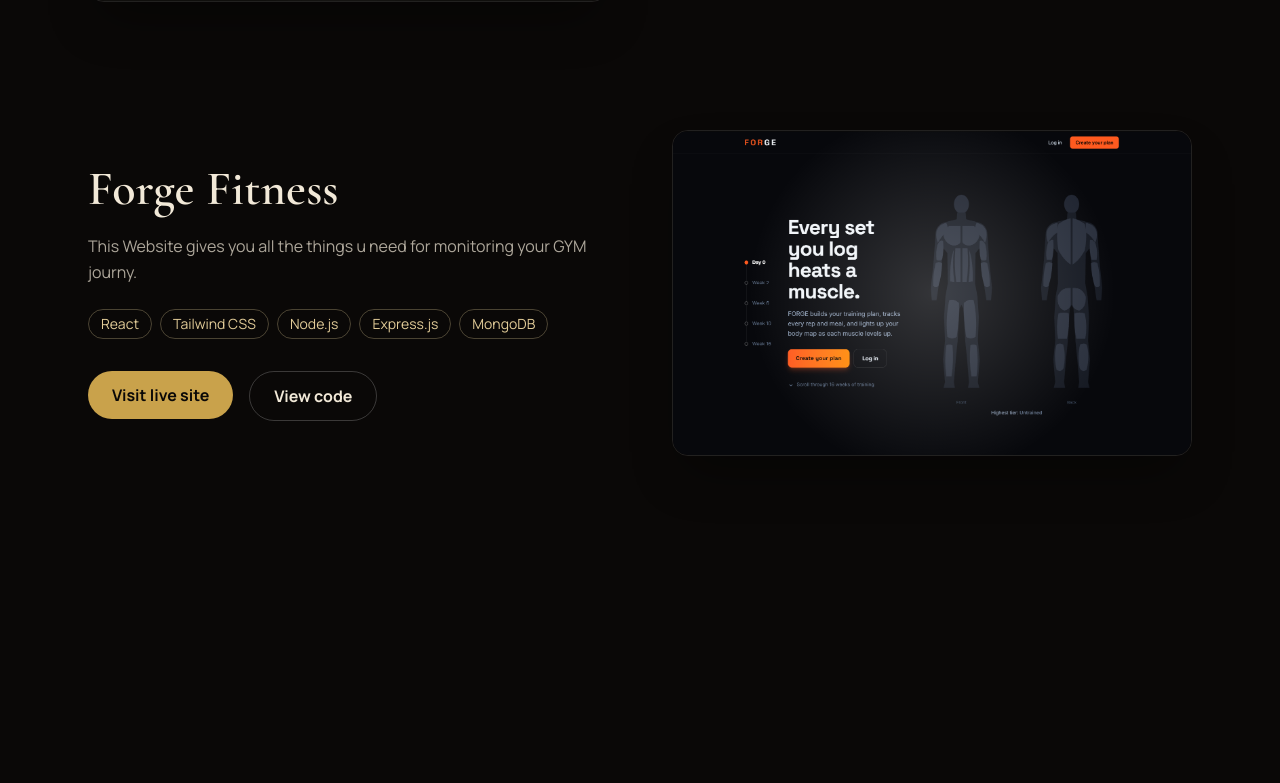
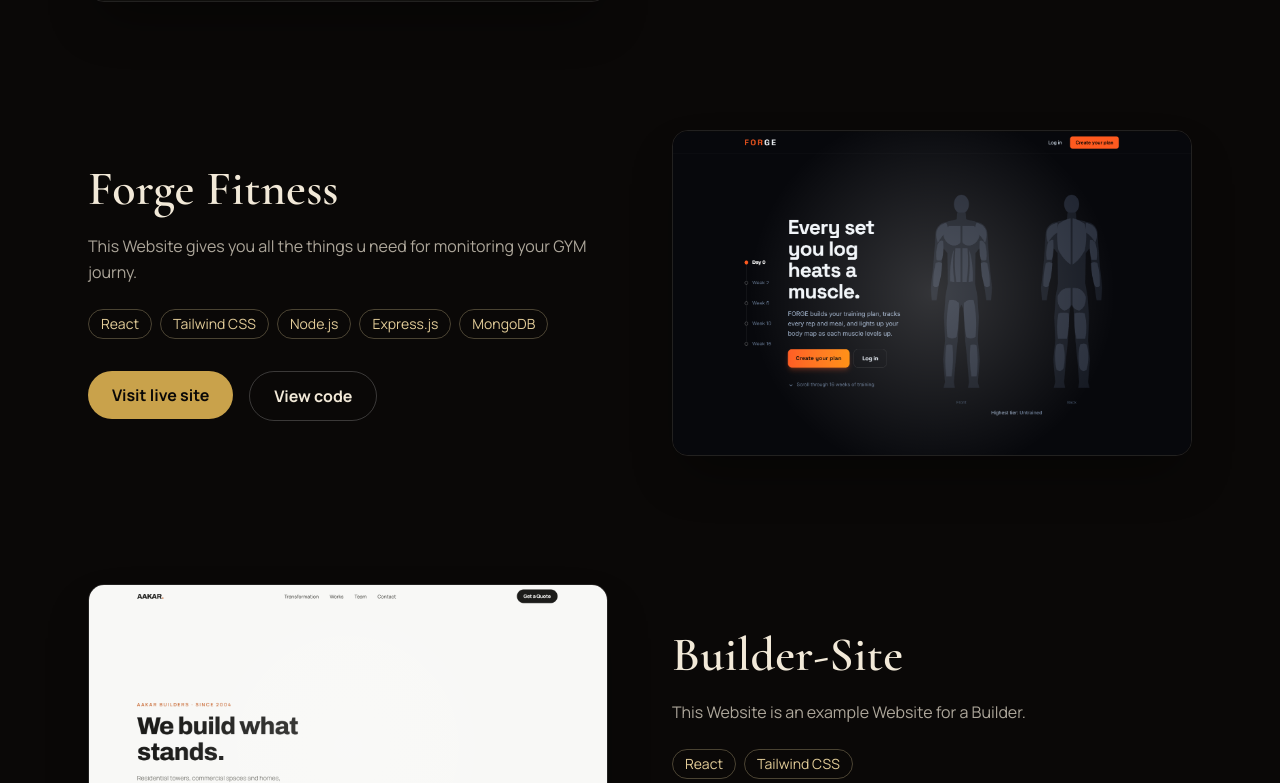
Before and after one commit to pablochomcobar1-ops/my-portfolio, a React (Vite) app: page / in a window 1280 px wide. Shown: the part 3309-4092 px from the top of the page. Built offline with nearby package versions, Linux system fonts and the light colour scheme.

Commit message:
Add new project

```diff
--- a/src/data/portfolio.js
+++ b/src/data/portfolio.js
@@ -41,4 +41,13 @@ export const projects = [
     github: "https://github.com/pablochomcobar1-ops/forge-fitness",
     live: "https://forge-fitness-gules-three.vercel.app",
   },
+
+  {
+    title: "Builder-Site",
+    description: "This Website is an example Website for a Builder.",
+    tech: ["React", "Tailwind CSS"],
+    image: "/projects/builder-site.png",
+    github: "https://github.com/pablochomcobar1-ops/builder-site",
+    live: "https://vercel.com/pablochomcobar1-7173s-projects/builder-site",
+  },
 ];
```
Also changed, not shown: public/projects/builder-site.png (added).
